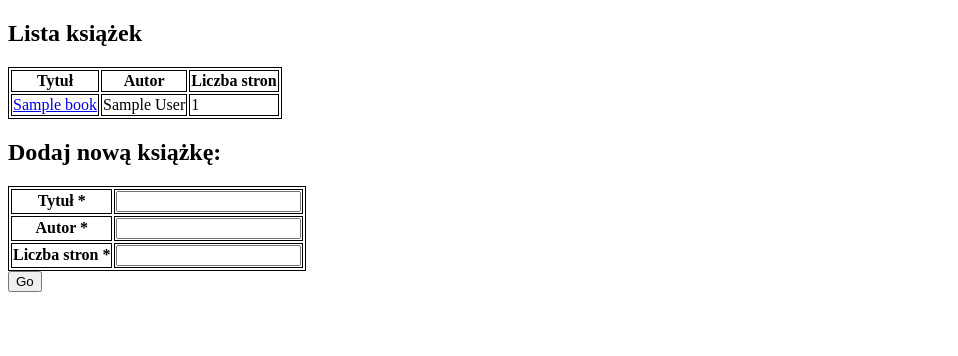
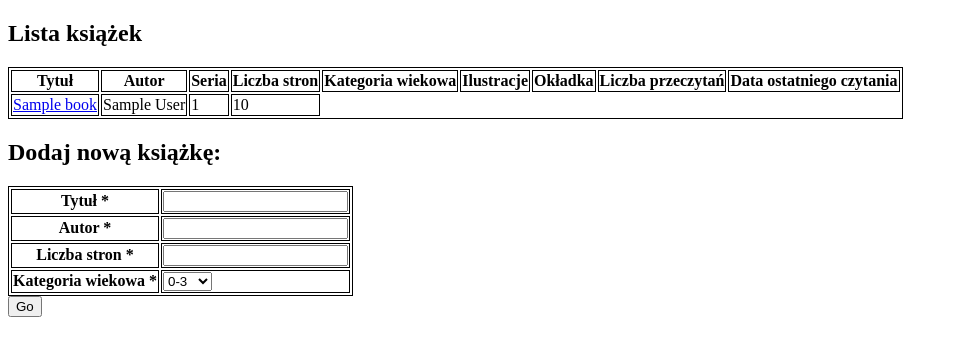
Before and after one commit to lukasz-zytko/kids-books, a Flask app: template templates/books.html in a window 1280 px wide. Shown: the top 356 px of the page, without its empty margins (0-958 px from the left). Run offline with Flask 2, Linux system fonts and the light colour scheme; the template is opened without the code that fills it: values that come from a table or form of the project are taken from there, most other values are stand-ins (such as "Sample title", 1, 10 or a date in 2020).

Commit message:
Add new forms

```diff
--- a/forms.py
+++ b/forms.py
@@ -1,8 +1,9 @@
 from flask_wtf import FlaskForm
-from wtforms import StringField, TextAreaField, BooleanField, IntegerField
+from wtforms import StringField, TextAreaField, BooleanField, IntegerField, SelectField
 from wtforms.validators import DataRequired, Email
 
 class BooksForm(FlaskForm):
     title = StringField('Tytuł', validators=[DataRequired()])
     author = StringField('Autor', validators=[DataRequired()])
     pages = IntegerField('Liczba stron', validators=[DataRequired()])
+    age = SelectField('Kategoria wiekowa', choices=['0-3', '4-6', '7-10', 'all'], validators=[DataRequired()])
--- a/templates/books.html
+++ b/templates/books.html
@@ -14,13 +14,20 @@
     <thead>
     <th>Tytuł</th>
     <th>Autor</th>
+    <th>Seria</th>
     <th>Liczba stron</th>
+    <th>Kategoria wiekowa</th>
+    <th>Ilustracje</th>
+    <th>Okładka</th>
+    <th>Liczba przeczytań</th>
+    <th>Data ostatniego czytania</th>
     </thead>
 {% for book in books %}
     <tr>
         <td><a href="/books/{{ loop.index }}">{{ book.title }}</a></td>
         <td>{{ book.author }}</td>
         <td>{{ book.pages }}</td>
+        <td>{{ book.age }}</td>
     </tr>
 {% endfor %}
 </table>
```
